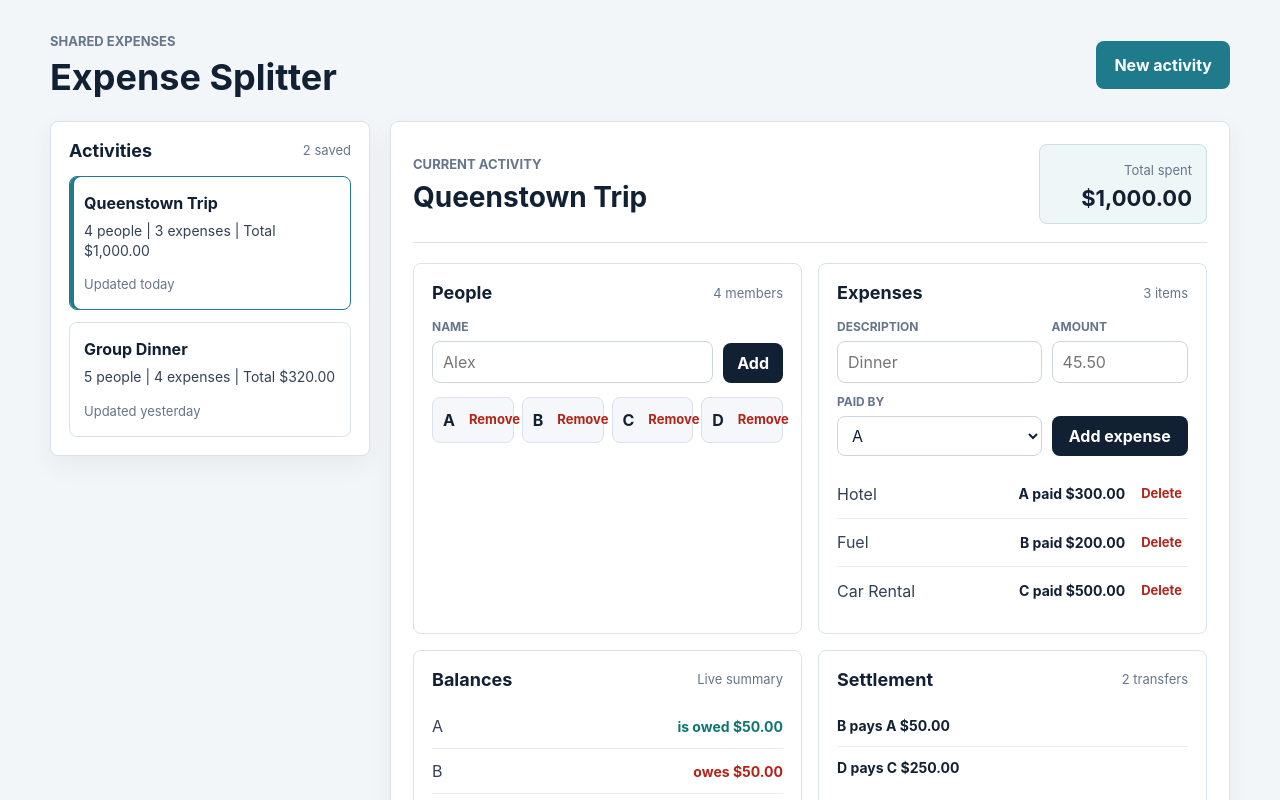
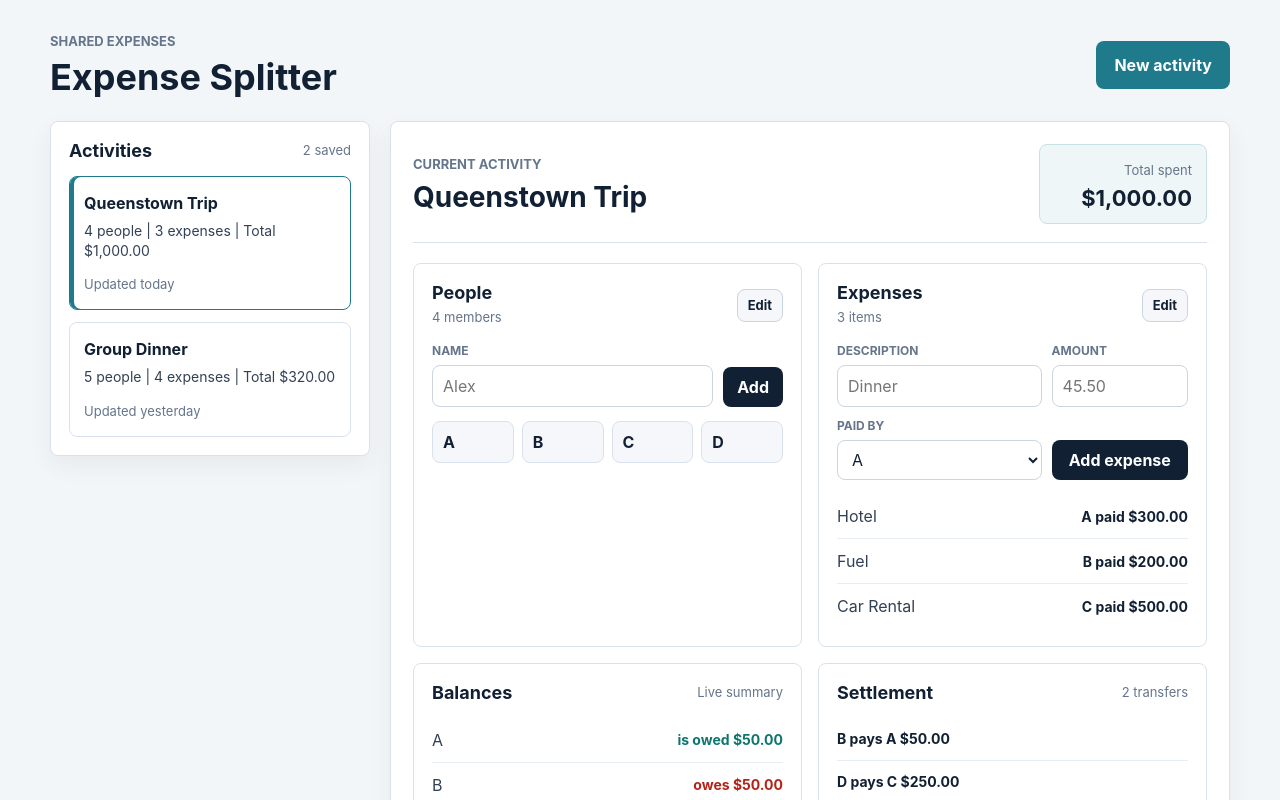
Before and after one commit to Watermelon118/expense-splitter, a React (Vite) app: page / in a window 1280 px wide. Shown: the top 800 px of the page. Built offline with nearby package versions, Linux system fonts and the light colour scheme.

Commit message:
Hide destructive actions behind edit mode

```diff
--- a/src/App.css
+++ b/src/App.css
@@ -75,6 +75,10 @@
   font-size: 18px;
   line-height: 1.2;
   margin: 0;
+}
+
+.section-heading div {
+  min-width: 0;
 }
 
 .section-heading span,
@@ -306,6 +310,24 @@
   min-width: 0;
 }
 
+.edit-button {
+  background: #f5f7fa;
+  border: 1px solid #cbd5e1;
+  border-radius: 8px;
+  color: #122033;
+  cursor: pointer;
+  flex: 0 0 auto;
+  font: inherit;
+  font-size: 13px;
+  font-weight: 700;
+  padding: 6px 10px;
+}
+
+.edit-button:hover {
+  background: #eef6f7;
+  border-color: #9cc4cb;
+}
+
 .text-button {
   background: transparent;
   border: 0;
@@ -359,6 +381,11 @@
 
 .primary-button:focus-visible,
 .secondary-button:focus-visible {
+  outline: 3px solid #99c7d0;
+  outline-offset: 2px;
+}
+
+.edit-button:focus-visible {
   outline: 3px solid #99c7d0;
   outline-offset: 2px;
 }
--- a/src/App.tsx
+++ b/src/App.tsx
@@ -58,6 +58,8 @@ function App() {
     sampleActivity.people[0]?.id ?? "",
   );
   const [expenseError, setExpenseError] = useState("");
+  const [isEditingPeople, setIsEditingPeople] = useState(false);
+  const [isEditingExpenses, setIsEditingExpenses] = useState(false);
   const totalSpentCents = useMemo(
     () =>
       activity.expenses.reduce(
@@ -245,8 +247,20 @@ function App() {
           <div className="detail-grid">
             <section className="panel">
               <div className="section-heading">
+                <div>
                   <h3>People</h3>
                   <span>{activity.people.length} members</span>
+                </div>
+                <button
+                  aria-label={isEditingPeople ? "Finish editing people" : "Edit people"}
+                  className="edit-button"
+                  onClick={() =>
+                    setIsEditingPeople((currentValue) => !currentValue)
+                  }
+                  type="button"
+                >
+                  {isEditingPeople ? "Done" : "Edit"}
+                </button>
               </div>
               <form className="inline-form" onSubmit={handleAddPerson}>
                 <label>
@@ -267,6 +281,7 @@ function App() {
                 {activity.people.map((person) => (
                   <li key={person.id}>
                     <span>{person.name}</span>
+                    {isEditingPeople ? (
                       <button
                         aria-label={`Remove ${person.name}`}
                         className="text-button"
@@ -275,6 +290,7 @@ function App() {
                       >
                         Remove
                       </button>
+                    ) : null}
                   </li>
                 ))}
               </ul>
@@ -282,8 +298,22 @@ function App() {
 
             <section className="panel">
               <div className="section-heading">
+                <div>
                   <h3>Expenses</h3>
                   <span>{activity.expenses.length} items</span>
+                </div>
+                <button
+                  aria-label={
+                    isEditingExpenses ? "Finish editing expenses" : "Edit expenses"
+                  }
+                  className="edit-button"
+                  onClick={() =>
+                    setIsEditingExpenses((currentValue) => !currentValue)
+                  }
+                  type="button"
+                >
+                  {isEditingExpenses ? "Done" : "Edit"}
+                </button>
               </div>
               <form className="expense-form" onSubmit={handleAddExpense}>
                 <label>
@@ -341,6 +371,7 @@ function App() {
                             {payer?.name ?? "Unknown"} paid{" "}
                             {formatCents(expense.amountCents)}
                           </strong>
+                          {isEditingExpenses ? (
                             <button
                               aria-label={`Delete ${expense.description}`}
                               className="text-button"
@@ -349,6 +380,7 @@ function App() {
                             >
                               Delete
                             </button>
+                          ) : null}
                         </div>
                       </li>
                     );
```
Also changed, not shown: 1 other file (tests, documents, lock files or other folders). Lines whose indentation alone changed are shown as unchanged.
